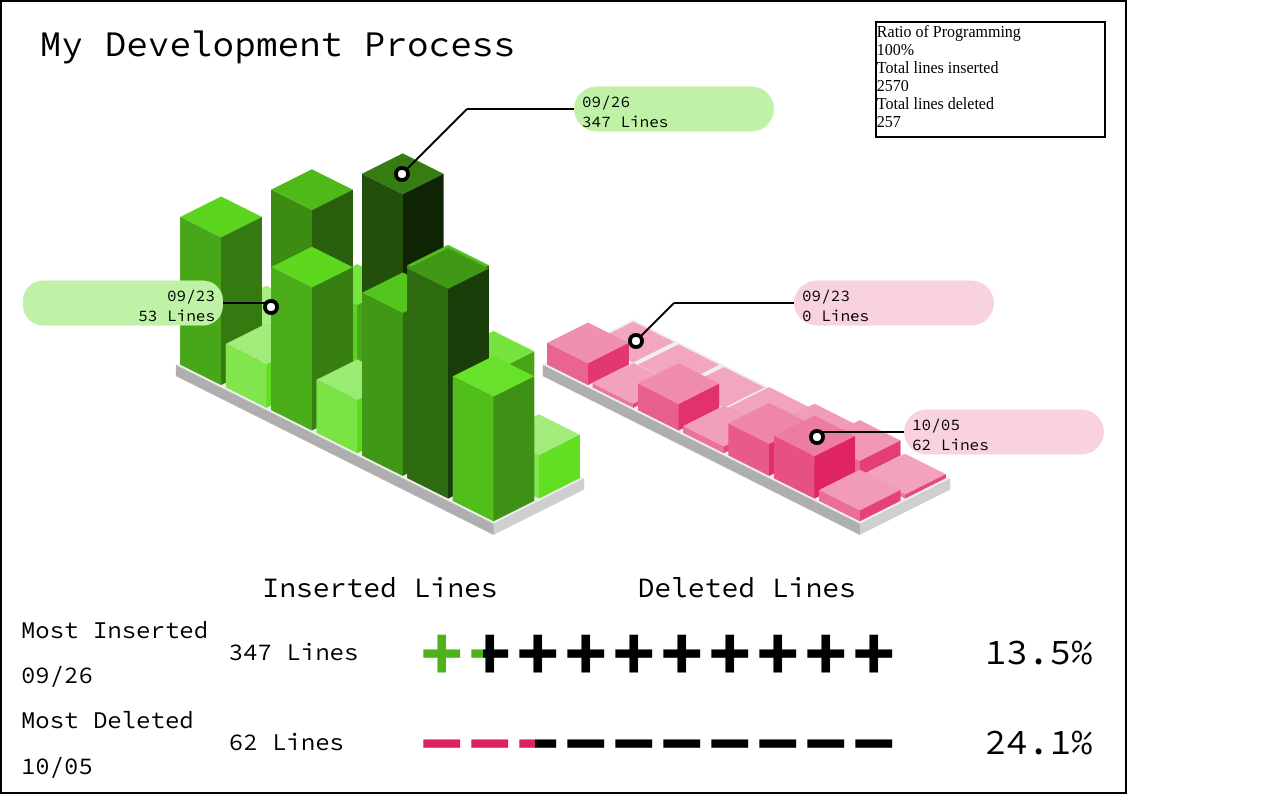
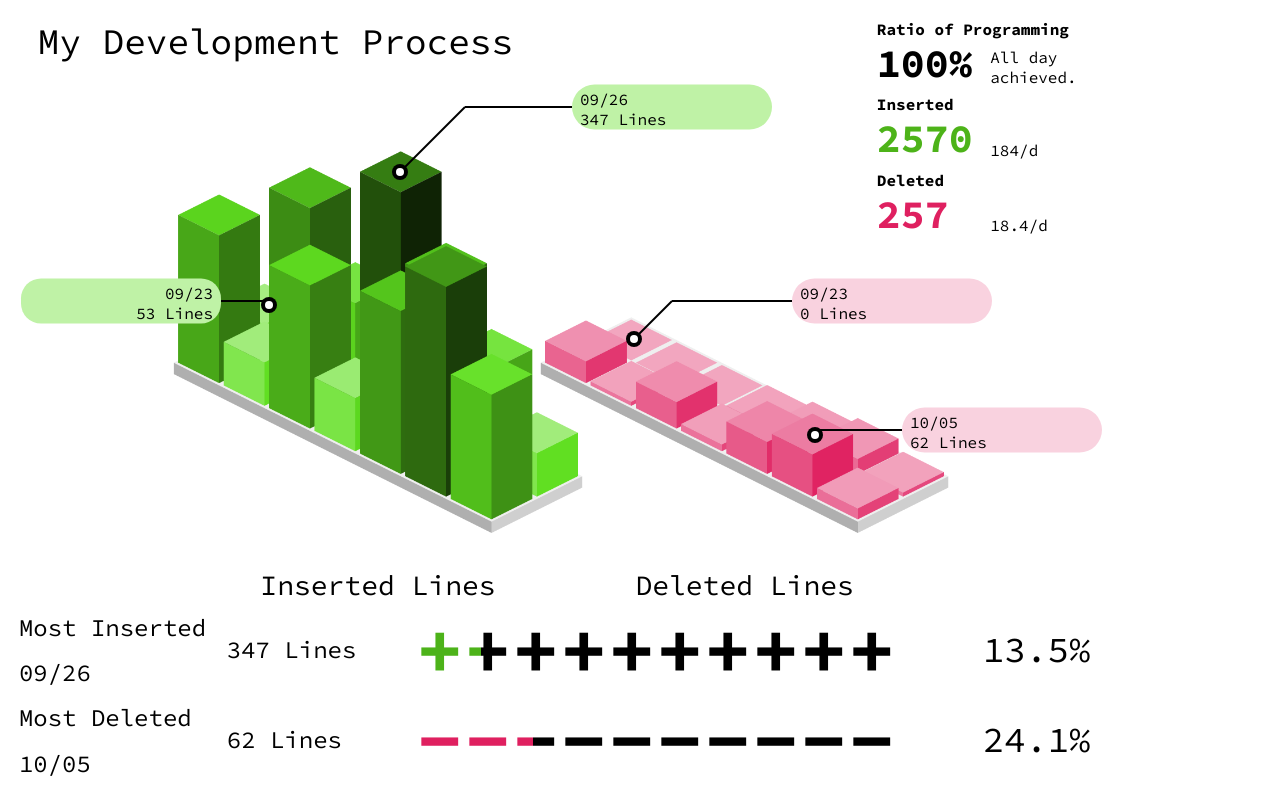
Before and after one commit to pupungeggang6/VIsualCommunication, a plain HTML site: page ProjectI/index.html in a window 1280 px wide. Drawn offline with Linux system fonts and the light colour scheme.

Commit message:
ProjectI 1.0

```diff
--- a/ProjectI/index.html
+++ b/ProjectI/index.html
@@ -33,12 +33,15 @@
             </div>
             <div id="DivSummary">
                 <div>
-                    <div>Ratio of Programming</div>
-                    <div>100%</div>
-                    <div>Total lines inserted</div>
-                    <div>2570</div>
-                    <div>Total lines deleted</div>
-                    <div>257</div>
+                    <div id="TitleRatio" class="SummaryTitle">Ratio of Programming</div>
+                    <div id="TextRatio1" class="SummaryNumber">100%</div>
+                    <div id="TextRatio2" class="SummaryNumber2">All day achieved.</div>
+                    <div id="TitleInserted" class="SummaryTitle">Inserted</div>
+                    <div id="TextInserted1" class="SummaryNumber TextGreen">2570</div>
+                    <div id="TextInserted2" class="SummaryNumber2">184/d</div>
+                    <div id="TitleDeleted" class="SummaryTitle">Deleted</div>
+                    <div id="TextDeleted1" class="SummaryNumber TextRed">257</div>
+                    <div id="TextDeleted2" class="SummaryNumber2">18.4/d</div>
                 </div>
             </div>
             <div id="Lower">
--- a/ProjectI/main.css
+++ b/ProjectI/main.css
@@ -24,7 +24,6 @@
 
 #Full {
     position: absolute;
-    border: 2px solid black;
     left: 0cm;
     top: 0cm;
     width: 29.7cm;
--- a/ProjectI/textbox.css
+++ b/ProjectI/textbox.css
@@ -20,9 +20,87 @@
 
 #DivSummary {
     position: absolute;
-    border: 2px solid black;
     right: 0.5cm;
     top: 0.5cm;
     width: 6cm;
-    height: 3cm;
+    height: 6cm;
 }
+
+#TitleRatio {
+    position: absolute;
+    top: 0cm;
+    left: 0cm;
+}
+
+#TextRatio1 {
+    position: absolute;
+    top: 0.5cm;
+    left: 0cm;
+}
+
+#TextRatio2 {
+    position: absolute;
+    top: 0.75cm;
+    left: 3cm;
+}
+
+#TitleInserted {
+    position: absolute;
+    top: 2cm;
+    left: 0cm;
+}
+
+#TextInserted1 {
+    position: absolute;
+    top: 2.5cm;
+    left: 0cm;
+}
+
+#TextInserted2 {
+    position: absolute;
+    top: 3.2cm;
+    left: 3cm;
+}
+
+#TitleDeleted {
+    position: absolute;
+    top: 4cm;
+    left: 0cm;
+}
+
+#TextDeleted1 {
+    position: absolute;
+    top: 4.5cm;
+    left: 0cm;
+}
+
+#TextDeleted2 {
+    position: absolute;
+    top: 5.2cm;
+    left: 3cm;
+}
+
+.SummaryTitle {
+    font-family: 'Source Code Pro';
+    font-size: 16px;
+    font-weight: bold;
+}
+
+.SummaryNumber {
+    font-family: 'Source Code Pro';
+    font-size: 40px;
+    font-weight: bold;
+}
+
+.SummaryNumber2 {
+    font-family: 'Source Code Pro';
+    font-size: 16px;
+}
+
+.TextGreen {
+    color: hsl(100 75% 40%);
+}
+
+.TextRed {
+    color: hsl(340 75% 50%);
+}
```
